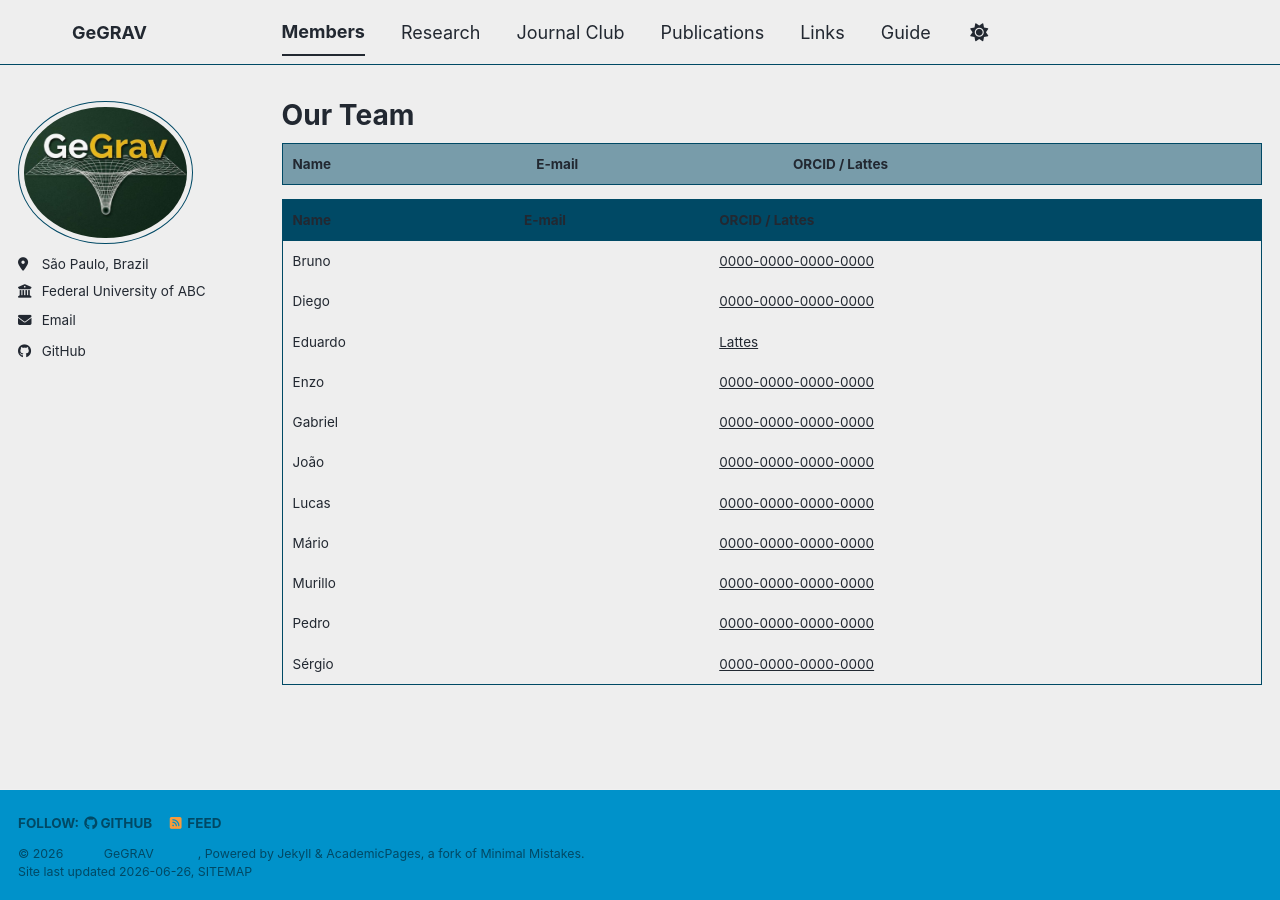
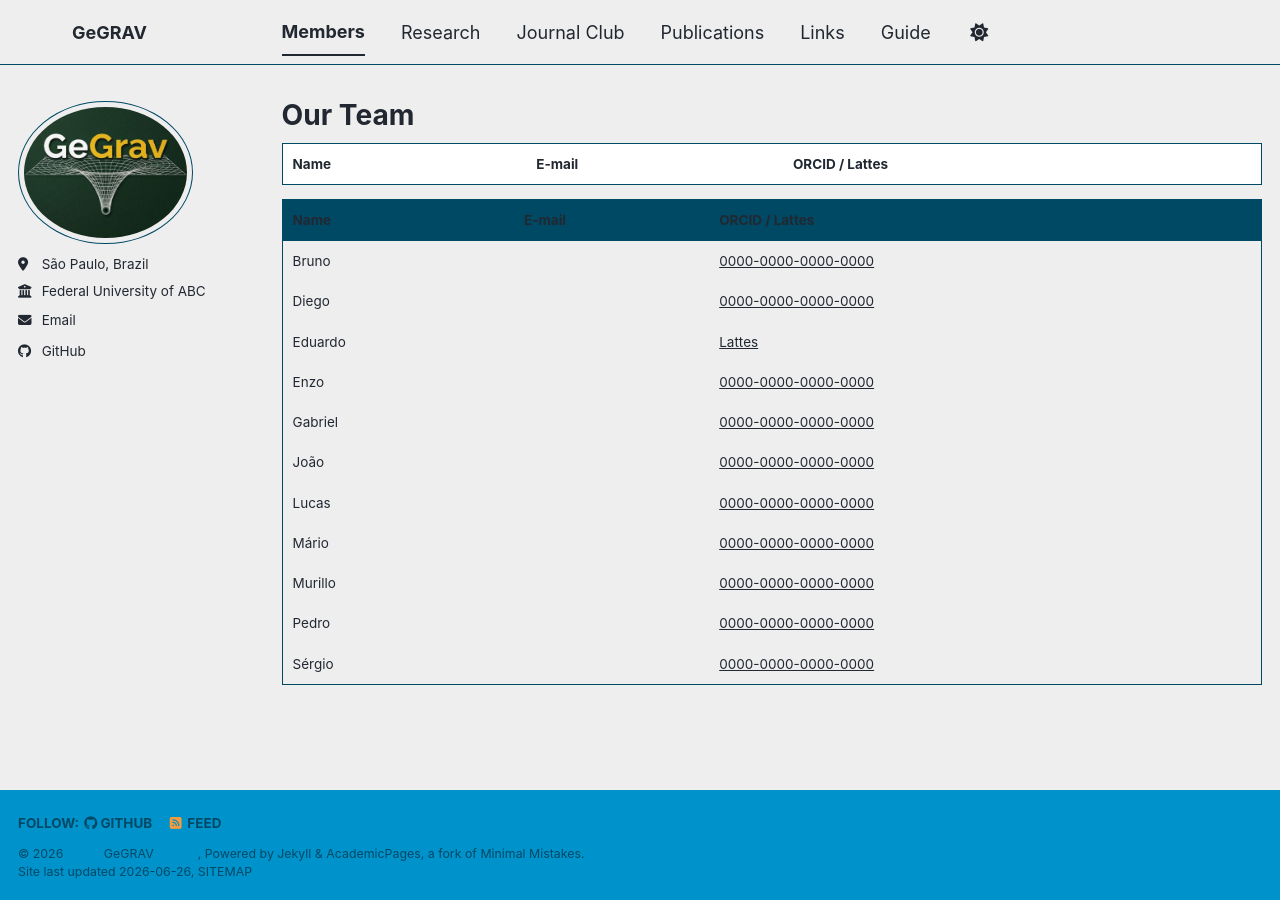
Before and after one commit to gegrav-ufabc/gegrav-ufabc.github.io, a Jekyll site: the page built from _pages/year-archive.html, in a window 1280 px wide. Built offline with Jekyll 4.4.1, drawn with Linux system fonts in a browser that asks for light colours; a style sheet for code colours, icons or effects is not loaded.

Commit message:
Update year-archive.html

```diff
--- a/_pages/year-archive.html
+++ b/_pages/year-archive.html
@@ -11,9 +11,9 @@ redirect_from:
 <table style="width:100%; border-collapse: collapse; text-align: left;">
   <thead>
     <tr>
-      <th style="padding: 10px; border: 1px solid var(--table-border-color); color: var(--text-color); background-color: rgba(240, 240, 240, 0.5);">Name</th>
-      <th style="padding: 10px; border: 1px solid var(--table-border-color); color: var(--text-color); background-color: rgba(240, 240, 240, 0.5);">E-mail</th>
-      <th style="padding: 10px; border: 1px solid var(--table-border-color); color: var(--text-color); background-color: rgba(240, 240, 240, 0.5);">ORCID / Lattes</th>
+      <th style="padding: 10px; border: 1px solid var(--table-border-color); color: var(--text-color); background-color: rgba(255, 255, 255, 1);">Name</th>
+      <th style="padding: 10px; border: 1px solid var(--table-border-color); color: var(--text-color); background-color: rgba(255, 255, 255, 1);">E-mail</th>
+      <th style="padding: 10px; border: 1px solid var(--table-border-color); color: var(--text-color); background-color: rgba(255, 255, 255, 1);">ORCID / Lattes</th>
     </tr>
   </thead>
   <tbody>
```
